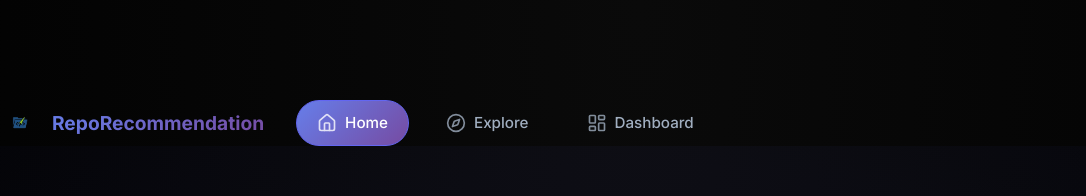
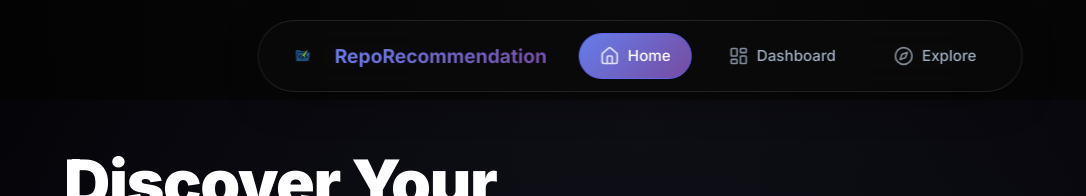
Before and after one commit to karn-cyber/RepoRecommendation, a React (Vite) app in the folder client/: page / in a window 1280 px wide. Shown: the top 196 px of the page, without its empty margins (0-1086 px from the left). Built offline with nearby package versions, Linux system fonts and the light colour scheme; no server answers.

Commit message:
Restore floating nav, reorder links, and update favicon

```diff
--- a/client/index.html
+++ b/client/index.html
@@ -1,18 +1,22 @@
 <!doctype html>
 <html lang="en">
+
 <head>
   <meta charset="UTF-8" />
-    <link rel="icon" type="image/svg+xml" href="/vite.svg" />
+  <link rel="icon" type="image/png" href="/logo.png" />
   <meta name="viewport" content="width=device-width, initial-scale=1.0" />
   <meta name="description" content="Find the perfect open source repositories to contribute based on your skills" />
   <meta name="keywords" content="open source, github, repositories, contribution, skills" />
   <link rel="preconnect" href="https://fonts.googleapis.com">
   <link rel="preconnect" href="https://fonts.gstatic.com" crossorigin>
-    <link href="https://fonts.googleapis.com/css2?family=Inter:wght@300;400;500;600;700;800;900&display=swap" rel="stylesheet">
-    <title>Repo Finder - Discover Open Source Projects</title>
+  <link href="https://fonts.googleapis.com/css2?family=Inter:wght@300;400;500;600;700;800;900&display=swap"
+    rel="stylesheet">
+  <title>RepoRecommendation | Find Your Next Open Source Project</title>
 </head>
+
 <body>
   <div id="root"></div>
   <script type="module" src="/src/main.jsx"></script>
 </body>
+
 </html>
--- a/client/src/components/Navigation.jsx
+++ b/client/src/components/Navigation.jsx
@@ -7,7 +7,7 @@ function Navigation() {
     const location = useLocation();
 
     return (
-        <nav className="navbar">
+        <nav className="navigation">
             <div className="nav-container">
                 <Link to="/" className="nav-brand">
                     <img src={logo} alt="RepoRecommendation Logo" className="nav-logo-img" />
@@ -19,13 +19,13 @@ function Navigation() {
                         <Home size={20} />
                         <span>Home</span>
                     </Link>
+                    <Link to="/dashboard" className={`nav-link ${location.pathname === '/dashboard' ? 'active' : ''}`}>
+                        <LayoutDashboard size={20} />
+                        <span>Dashboard</span>
+                    </Link>
                     <Link to="/explore" className={`nav-link ${location.pathname === '/explore' ? 'active' : ''}`}>
                         <Compass size={20} />
                         <span>Explore</span>
-                    </Link>
-                    <Link to="/dashboard" className={`nav-link ${location.pathname === '/dashboard' ? 'active' : ''}`}>
-                        <LayoutDashboard size={20} />
-                        <span>Dashboard</span>
                     </Link>
                 </div>
             </div>
```
Also changed, not shown: client/public/logo.png (added). Lines whose indentation alone changed are shown as unchanged.
